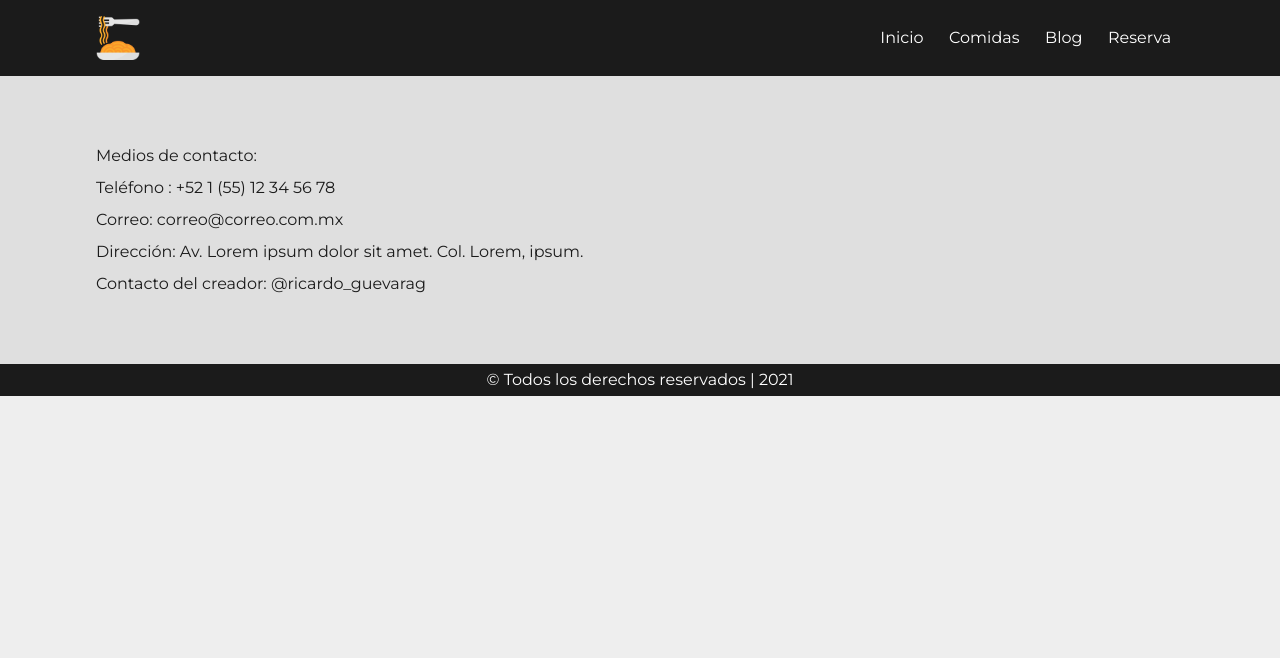
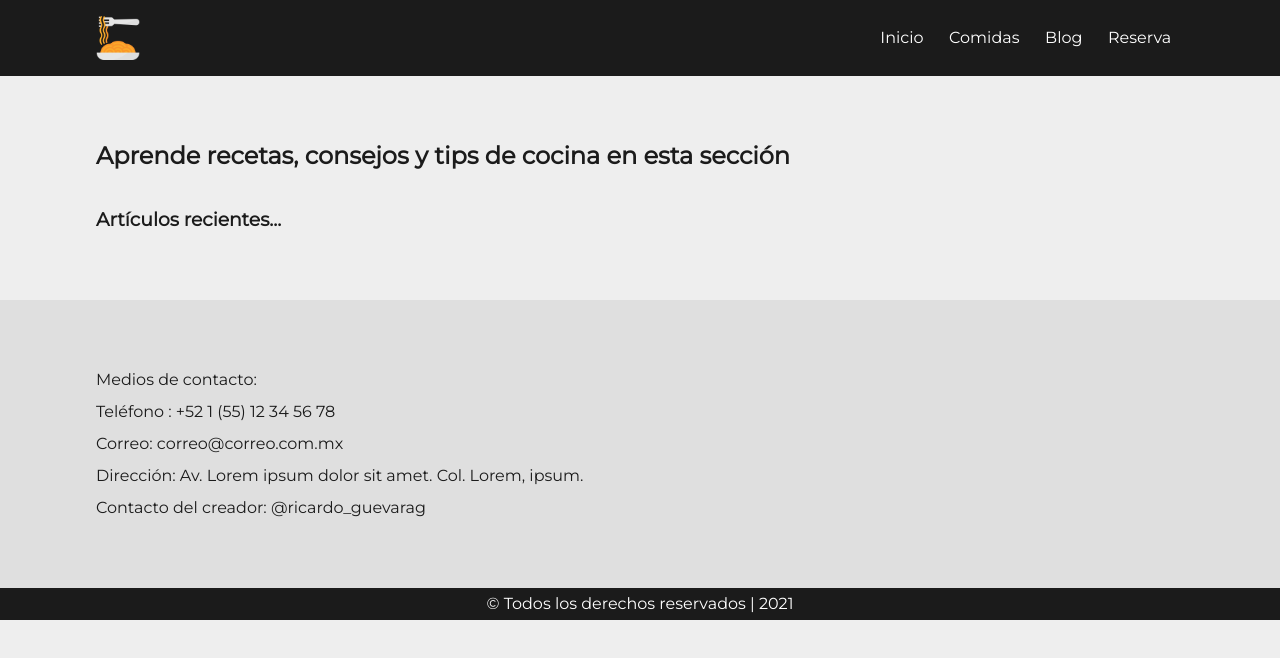
Before and after one commit to ricardoggz/restaurant-app, a React (Create React App) app: page /blog in a window 1280 px wide. Shown: the top 658 px of the page. Built offline with nearby package versions, Linux system fonts and the light colour scheme.

Commit message:
blog pending

```diff
--- a/src/components/card/Card.jsx
+++ b/src/components/card/Card.jsx
@@ -1,5 +1,7 @@
 import React from "react";
 import "./style/card.css";
+
+import {Button } from "../button/Button";
 
 class Card extends React.Component {
   render() {
@@ -13,6 +15,7 @@ class Card extends React.Component {
           <li>{this.props.ingredients}</li>
           <li>{this.props.price}</li>
         </ul>
+        <Button title="Ordenar" />
       </div>
     );
   }
--- a/src/components/navBar/Navbar.jsx
+++ b/src/components/navBar/Navbar.jsx
@@ -8,6 +8,7 @@ import logo from "./img/Logo.png";
 
 import { Home } from "../../scenes/home/Home";
 import {FoodDishes} from "../../scenes/foodDishes/FoodDishes";
+import { Blog } from "../../scenes/blog/Blog";
 
 const NavBar = () => {
   return (
@@ -23,7 +24,7 @@ const NavBar = () => {
           <ul className="nav_bar_list">
             <li><Link to="/" className="link">Inicio</Link></li>
             <li><Link to="/dishes" className="link">Comidas</Link></li>
-            <li><Link to="#" className="link">Blog</Link></li>
+            <li><Link to="/blog" className="link">Blog</Link></li>
             <li><Link to="#" className="link">Reserva</Link></li>
           </ul>
         </nav>
@@ -36,6 +37,10 @@ const NavBar = () => {
     <Routes>
       <Route exact path="/dishes" element={<FoodDishes/>}/>
     </Routes>
+
+    <Routes>
+      <Route exact path="/blog" element={<Blog />}/>
+    </Routes>
     </Router>
   );
 };
--- /dev/null
+++ b/src/scenes/blog/Blog.jsx
@@ -0,0 +1,12 @@
+import React from "react";
+
+function Blog() {
+  return (
+      <section className="flex-container sections-container">
+          <h2>Aprende recetas, consejos y tips de cocina en esta sección</h2>
+          <h3>Artículos recientes...</h3>
+      </section>
+  )
+}
+
+export { Blog };
--- a/src/scenes/foodDishes/FoodDishes.jsx
+++ b/src/scenes/foodDishes/FoodDishes.jsx
@@ -29,7 +29,7 @@ function FoodDishes() {
 
         <Card
           name="Baguette"
-          ingredients="Peperoni, queso, pan, lechuga y verduras"
+          ingredients="Peperoni, queso, pan, lechuga, verduras y aderezo"
           price="$120 mxn"
           image={baguetteimg}
         />
```
